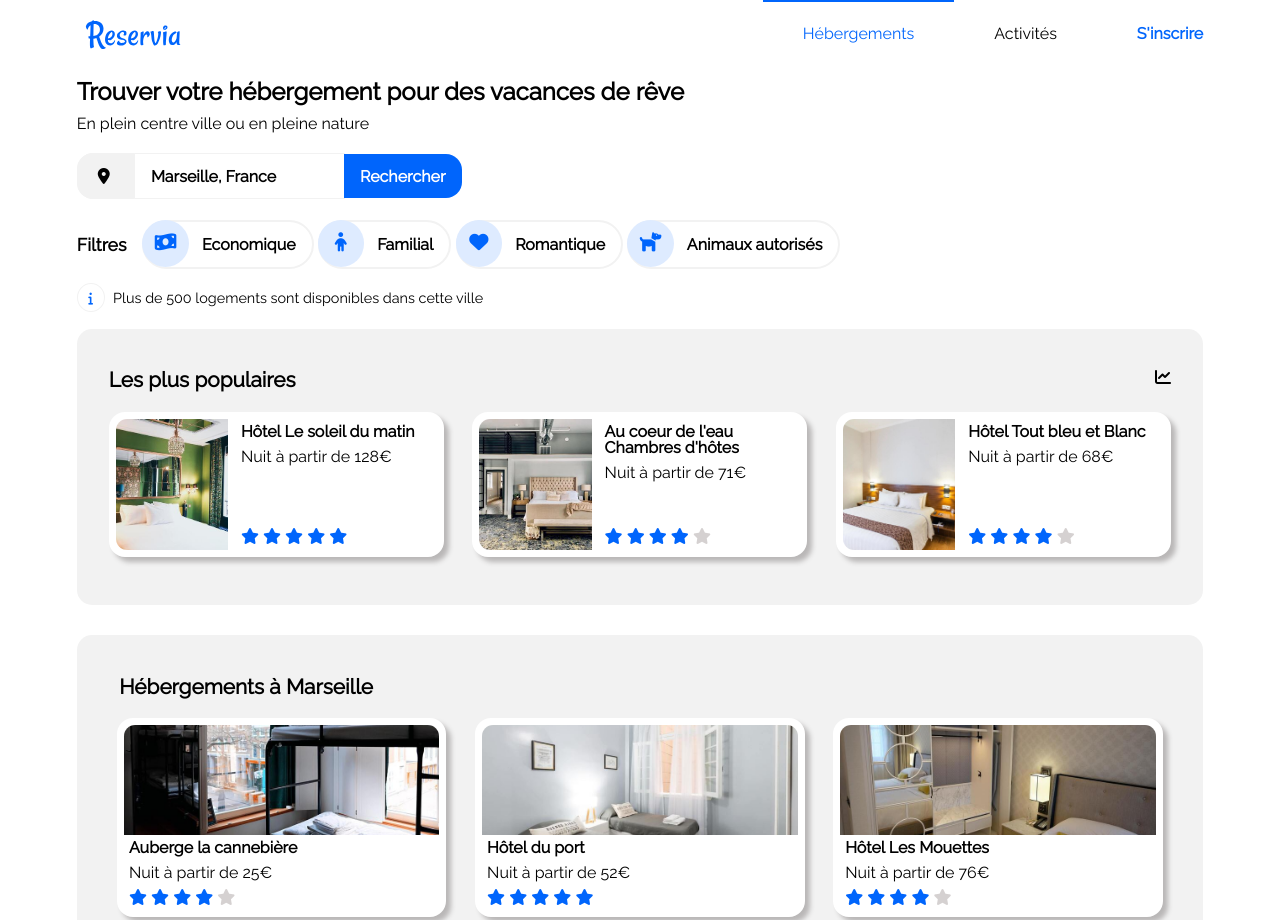
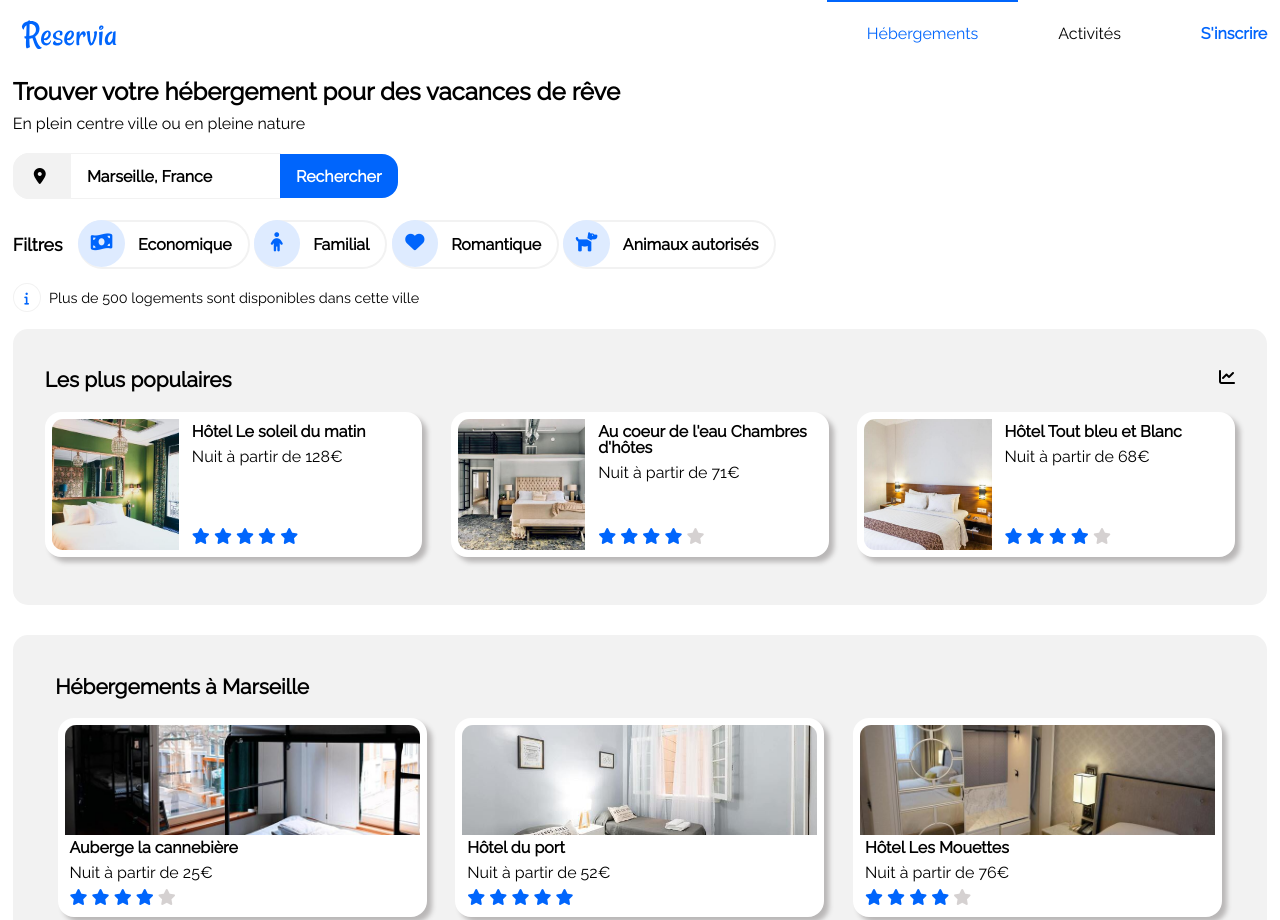
Before and after one commit to fbergot/florianBergot_2_03062021, a plain HTML site: page index.html in a window 1280 px wide. Shown: the top 920 px of the page. Drawn offline with Linux system fonts and the light colour scheme; files whose address does not match are found by name.

Commit message:
fix .header width en dessous de 1300 et main aussi (98%)

```diff
--- a/asset/css/style.css
+++ b/asset/css/style.css
@@ -655,7 +655,13 @@ main {
 }
 
 @media screen and (max-width: 1300px) {
+    .header {
+        width: 98%;
 
+    }
+    main {
+        width: 98%;
+    }
     .hostingPopularAndActivityContainer {
         margin-top: 1.3rem;
         display: grid;
```
